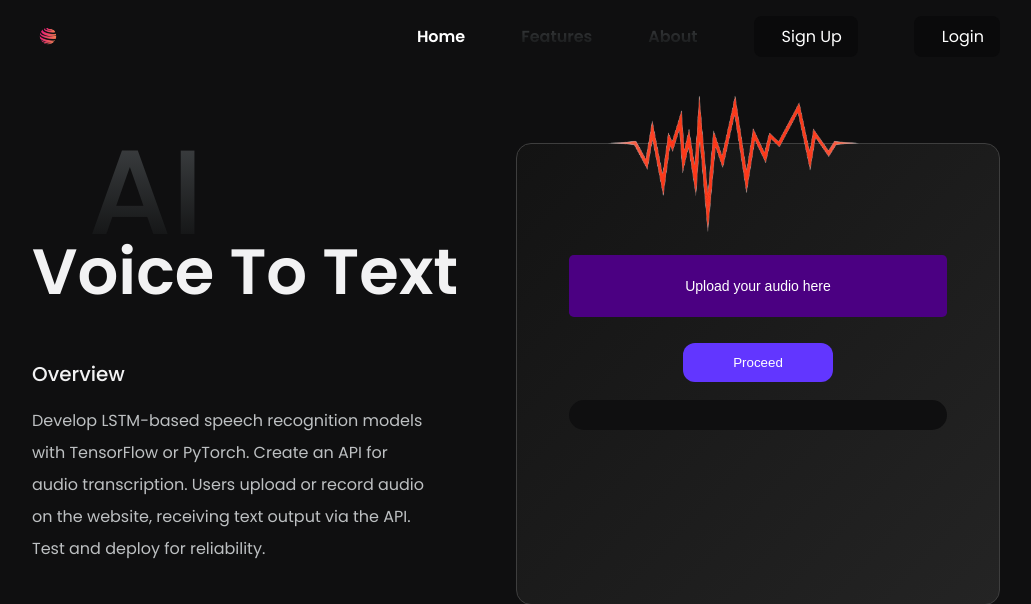
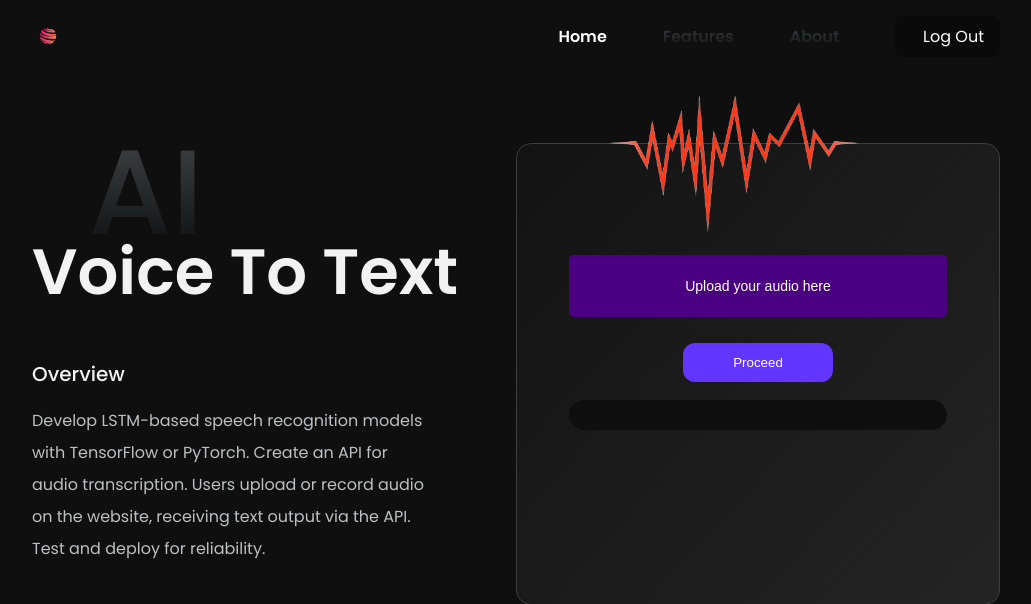
Before and after one commit to SmitM1/Speech-to-Text-and-Text-to-Speech-Project, a Flask app: page / in a window 1280 px wide. Shown: the top 604 px of the page, without its empty margins (124-1155 px from the left). Run offline with Flask 3, Linux system fonts and the light colour scheme; the visitor is signed in with stand-in values (Sample User, id 1).

Commit message:
logout working

```diff
--- a/index.py
+++ b/index.py
@@ -1,12 +1,10 @@
-# app.py
-
 from flask import Flask, render_template, request, jsonify, send_from_directory, url_for, redirect, session, flash
 from werkzeug.security import check_password_hash, generate_password_hash
 from pymongo import MongoClient
 from model import transcribe_audio, synthesize_text
 import os
 import uuid
-#mongodb+srv://smitmstr1:RlwSAo3aZ8vw278t@cluster0.81zfbcz.mongodb.net/
+
 app = Flask(__name__)
 app.secret_key = os.urandom(24)
 app.config['UPLOAD_FOLDER'] = 'uploads'
@@ -28,7 +26,7 @@ db = client['sttdb']
 def index():
     # if 'user_id' in session:
     #     return render_template('index.html')
-    # return redirect(url_for('login'))
+    # return redirect(url_for('signup'))
     return render_template('index.html')
 
 @app.route('/transcribe', methods=['POST'])
@@ -120,7 +118,7 @@ def login():
 def logout():
     """Log user out"""
     session.clear()
-    return redirect(url_for('login'))
+    return redirect(url_for('index'))
 
 if __name__ == '__main__':
     app.run(debug=True)
--- a/templates/index.html
+++ b/templates/index.html
@@ -35,6 +35,15 @@
                         <li class="nav__item">
                             <a href="#about" class="nav__link">About</a>
                         </li>
+                        {% if 'user_id' in session %}
+                        <li>
+                            <a href="{{ url_for('logout')}}" class="button-header button--flex">
+                                <span class="button--flex">
+                                    <i class="button__icon"></i></i>Log Out
+                                </span>
+                            </a>
+                        </li>
+                        {% else %}
                         <li>
                             <a href="{{ url_for('signup')}}" class="button-header button--flex">
                                 <span class="button--flex">
@@ -49,6 +58,7 @@
                                 </span>
                             </a>
                         </li>
+                        {% endif %}
                     </ul>
 
                     <div class="nav__close" id="nav-close">
```
